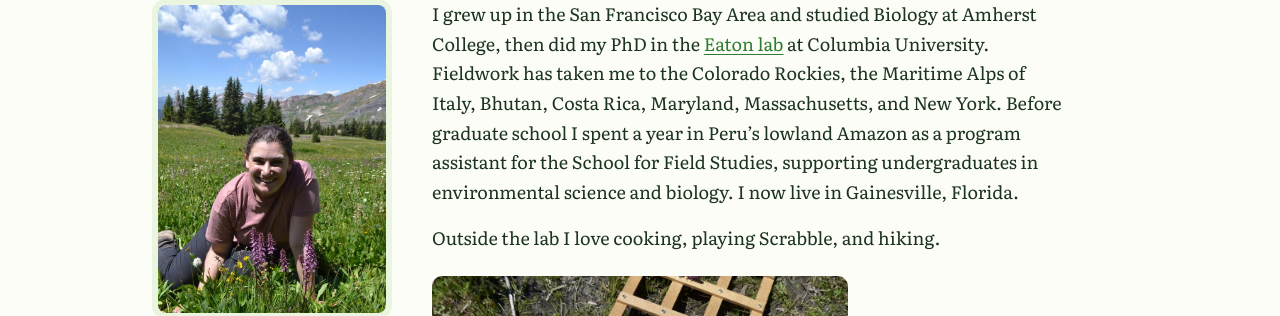
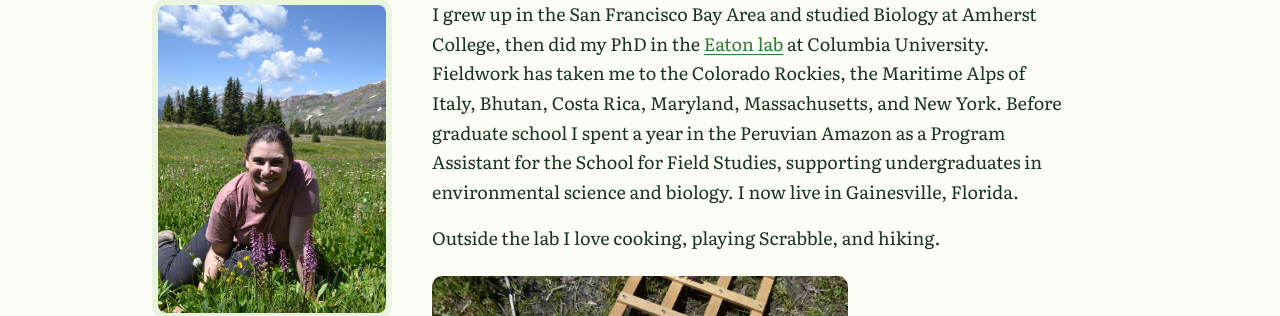
Before and after one commit to cohen-r/cohen-r.github.io, a Jekyll site: the page built from index.html, in a window 1280 px wide and 900 px high, scrolled down 3348 px. Shown: the part 230-546 px from the top of the window. Built offline with Jekyll 4.4.1, drawn with Linux system fonts in a browser that asks for light colours; some of the changed text lies outside the part shown.

Commit message:
Update index.html

```diff
--- a/index.html
+++ b/index.html
@@ -88,7 +88,7 @@ permalink: /
   <div class="about-grid">
     <img class="portrait" src="{{ '/assets/img/portrait.jpg' | relative_url }}" alt="Rachel Cohen smiling in a wildflower meadow with mountains behind her" width="724" height="1086" loading="lazy">
     <div class="prose">
-      <p>I grew up in the San Francisco Bay Area and studied Biology at Amherst College, then did my PhD in the <a href="https://eaton-lab.org/">Eaton lab</a> at Columbia University. Fieldwork has taken me to the Colorado Rockies, the Maritime Alps of Italy, Bhutan, Costa Rica, Maryland, Massachusetts, and New York. Before graduate school I spent a year in Peru’s lowland Amazon as a program assistant for the School for Field Studies, supporting undergraduates in environmental science and biology. I now live in Gainesville, Florida.</p>
+      <p>I grew up in the San Francisco Bay Area and studied Biology at Amherst College, then did my PhD in the <a href="https://eaton-lab.org/">Eaton lab</a> at Columbia University. Fieldwork has taken me to the Colorado Rockies, the Maritime Alps of Italy, Bhutan, Costa Rica, Maryland, Massachusetts, and New York. Before graduate school I spent a year in the Peruvian Amazon as a Program Assistant for the School for Field Studies, supporting undergraduates in environmental science and biology. I now live in Gainesville, Florida.</p>
       <p>Outside the lab I love cooking, playing Scrabble, and hiking.</p>
       <div class="field-photos single">
         <figure>
```
Also changed, not shown: other parts of index.html (+1 -1 lines).
